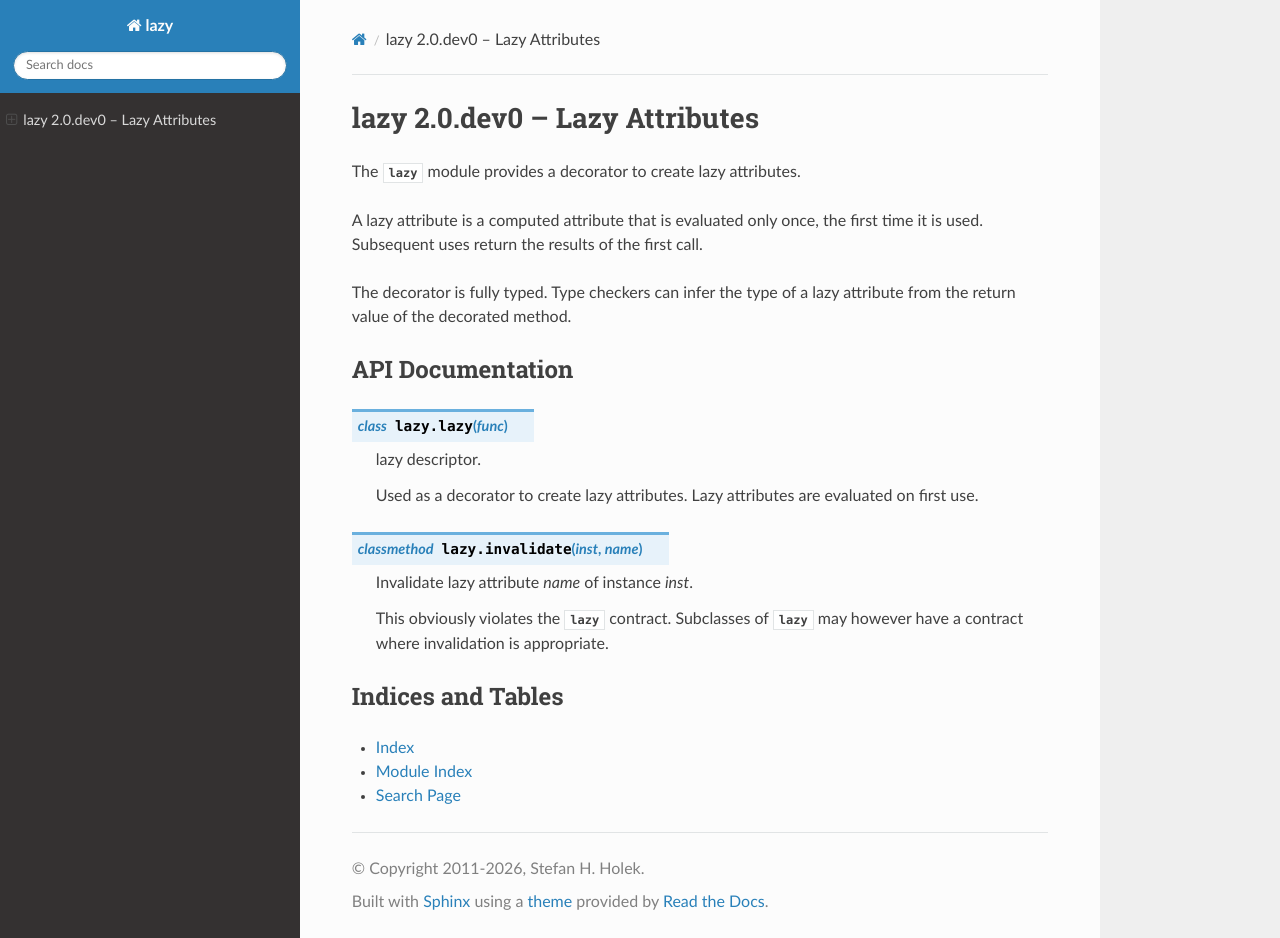
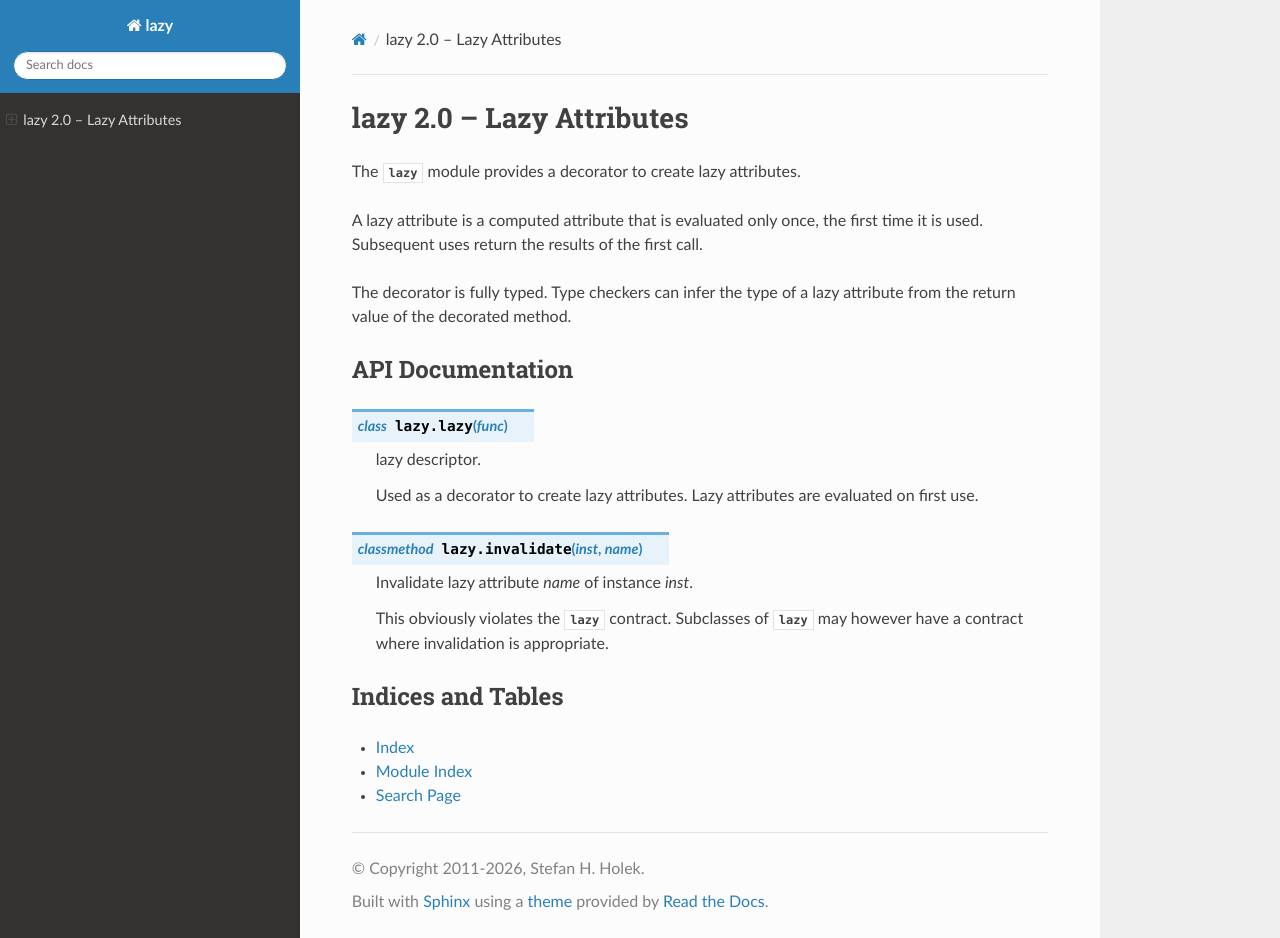
Before and after one commit to stefanholek/lazy, a Sphinx documentation site: the page built from docs/index.rst, in a window 1280 px wide and 938 px high. Built offline with Sphinx 7.4.7 and the Read the Docs theme 3.1.0, drawn with Linux system fonts in a browser that asks for light colours.

Commit message:
Prepare lazy 2.0.

```diff
--- a/CHANGES.rst
+++ b/CHANGES.rst
@@ -1,7 +1,7 @@
 Changelog
 =========
 
-2.0 - Unreleased
+2.0 - 2026-07-04
 ----------------
 
 - Remove deprecated license classifier.
--- a/docs/conf.py
+++ b/docs/conf.py
@@ -48,9 +48,9 @@ copyright = u'2011-2026, Stefan H. Holek'
 # built documents.
 #
 # The full version, including alpha/beta/rc tags.
-release = '2.0.dev0'
+release = '2.0'
 # The short X.Y version.
-version = '2.0.dev0'
+version = '2.0'
 
 # The language for content autogenerated by Sphinx. Refer to documentation
 # for a list of supported languages.
```
